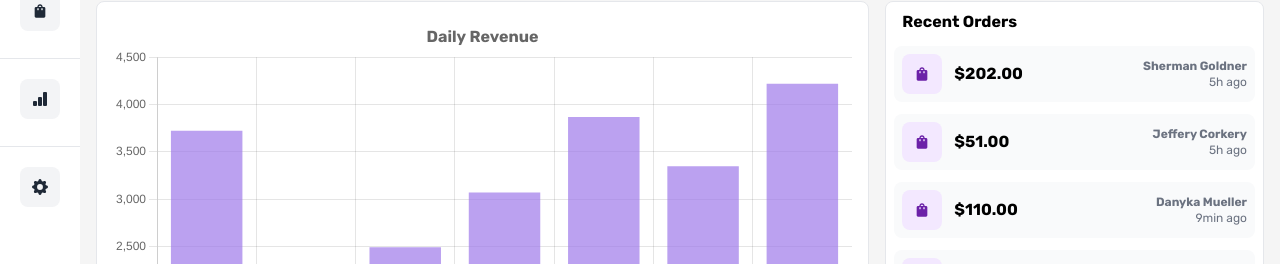
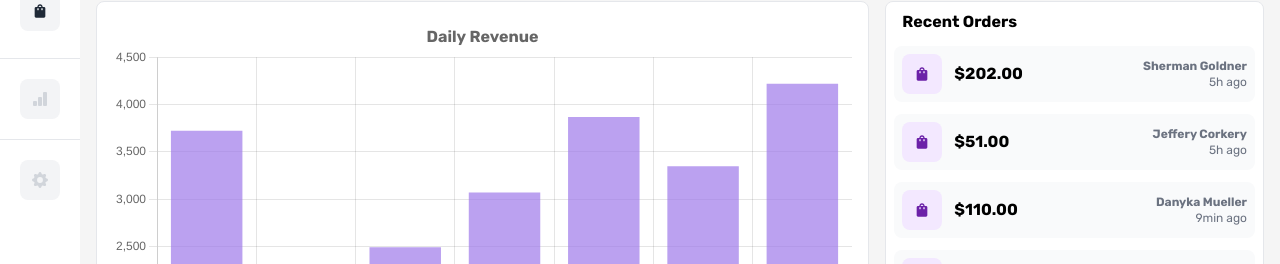
Before and after one commit to line-em/next-dashboard, a Next.js app: page / in a window 1280 px wide. Shown: the part 201-465 px from the top of the page. Built offline with nearby package versions, Linux system fonts and the light colour scheme.

Commit message:
fix sidebar for working pages

```diff
--- a/src/components/Sidebar.tsx
+++ b/src/components/Sidebar.tsx
@@ -54,17 +54,17 @@ const Sidebar = () => {
 				</div>
 			</Link>
 			<span className="border-gray-200 w-full border-b-[1px] my-5"></span>
-			<Link href={"/customers"}>
-				<div className="bg-gray-100 p-3 rounded-lg inline-block hover:bg-purple-100 transition-colors">
-					<BsBarChartFill className="text-gray-800 cursor-pointer" />
-				</div>
-			</Link>
+			{/* <Link href={"/customers"}> */}
+			<div className="bg-gray-100 p-3 rounded-lg inline-block">
+				<BsBarChartFill className="text-gray-300" />
+			</div>
+			{/* </Link> */}
 			<span className="border-gray-200 w-full border-b-[1px] my-5"></span>{" "}
-			<Link href={"/customers"}>
-				<div className="bg-gray-100 p-3 rounded-lg inline-block hover:bg-purple-100 transition-colors">
-					<BsGearFill className="text-gray-800 cursor-pointer" />
-				</div>
-			</Link>
+			{/* <Link href={"/customers"}> */}
+			<div className="bg-gray-100 p-3 rounded-lg inline-block">
+				<BsGearFill className="text-gray-300" />
+			</div>
+			{/* </Link> */}
 		</aside>
 	);
 };
```
